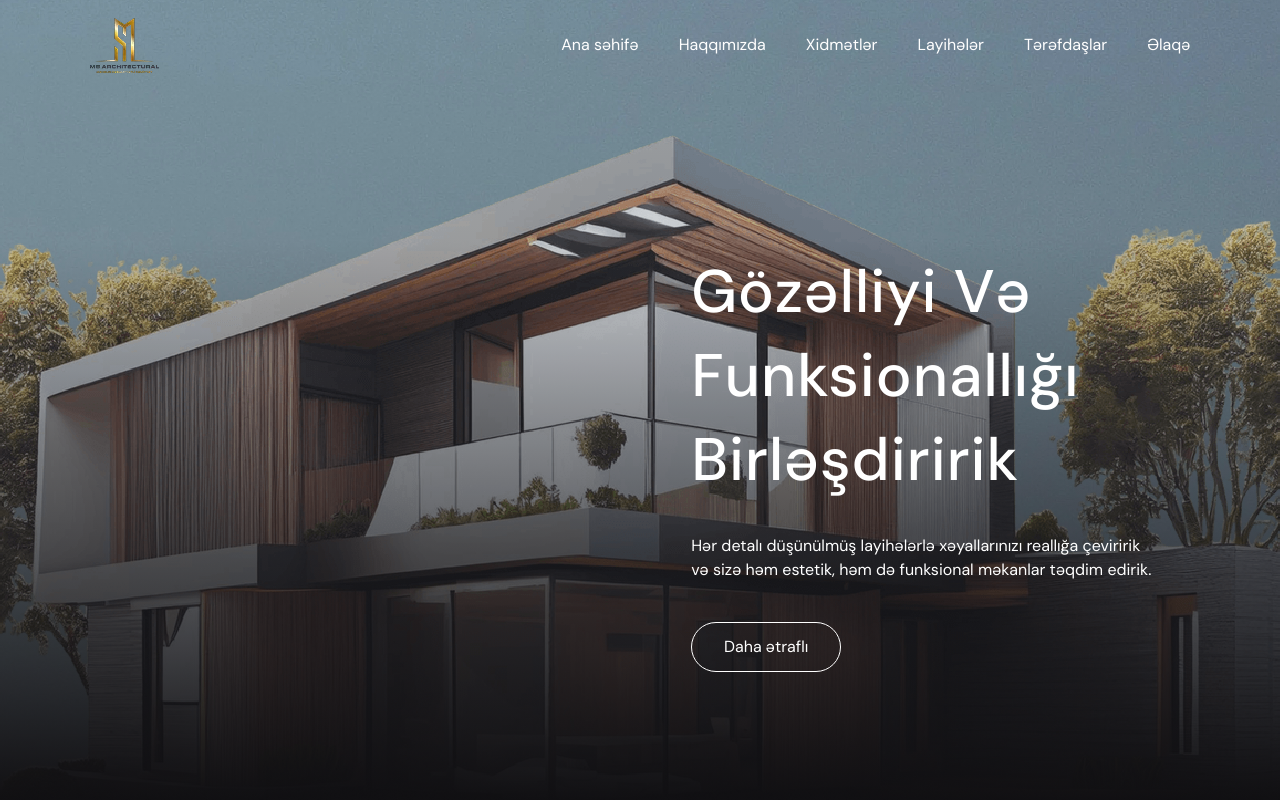
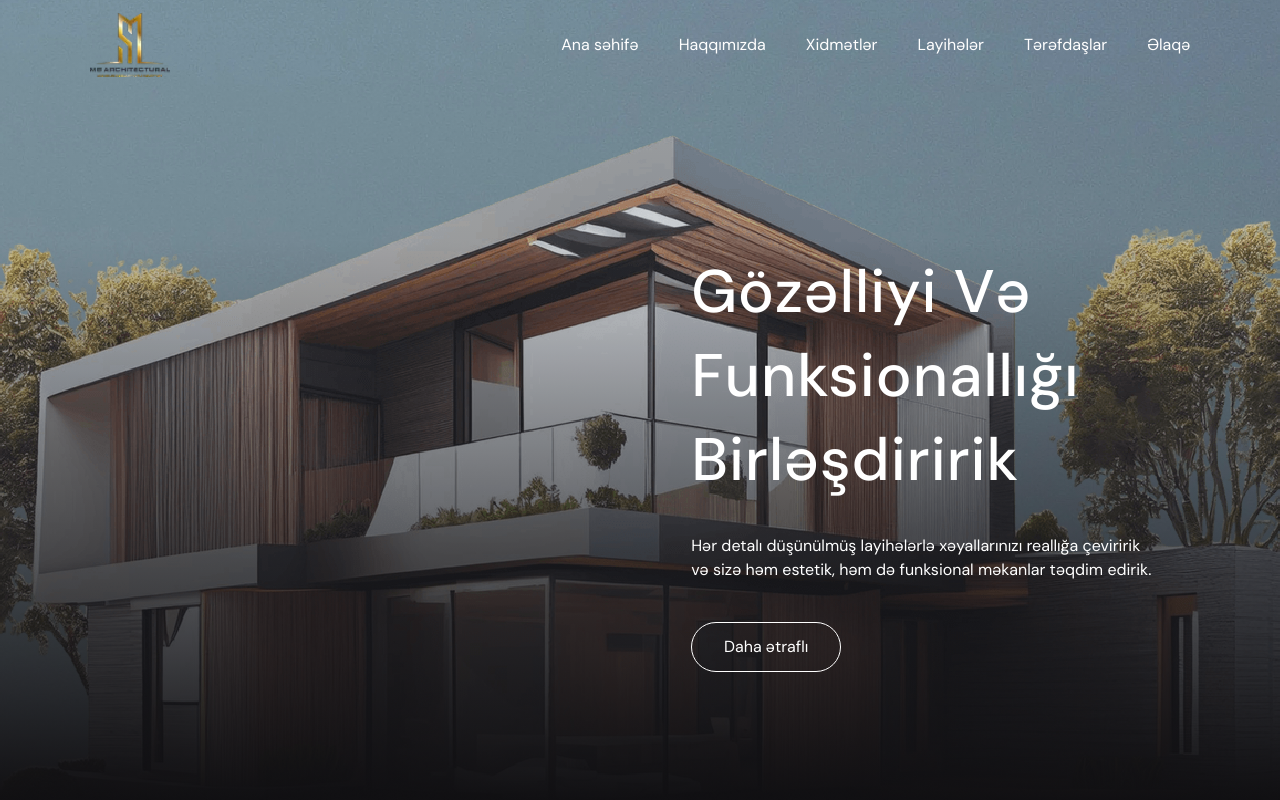
Before and after one commit to shehlaabdullayeva2004/msarchitech, a React (Vite) app: page / in a window 1280 px wide. Shown: the top 800 px of the page. Built offline with nearby package versions, Linux system fonts and the light colour scheme.

Commit message:
logo is changed

```diff
--- a/src/layout/navbar/Style.scss
+++ b/src/layout/navbar/Style.scss
@@ -17,8 +17,8 @@ nav {
   transition: background-color 300ms ease, color 0.2s ease;
 
     .nav-logo img {
-      width: 100%;
-      height: 100%;
+      width: 80px;
+      height: 80px;
       object-fit: contain;
     }
 
```
